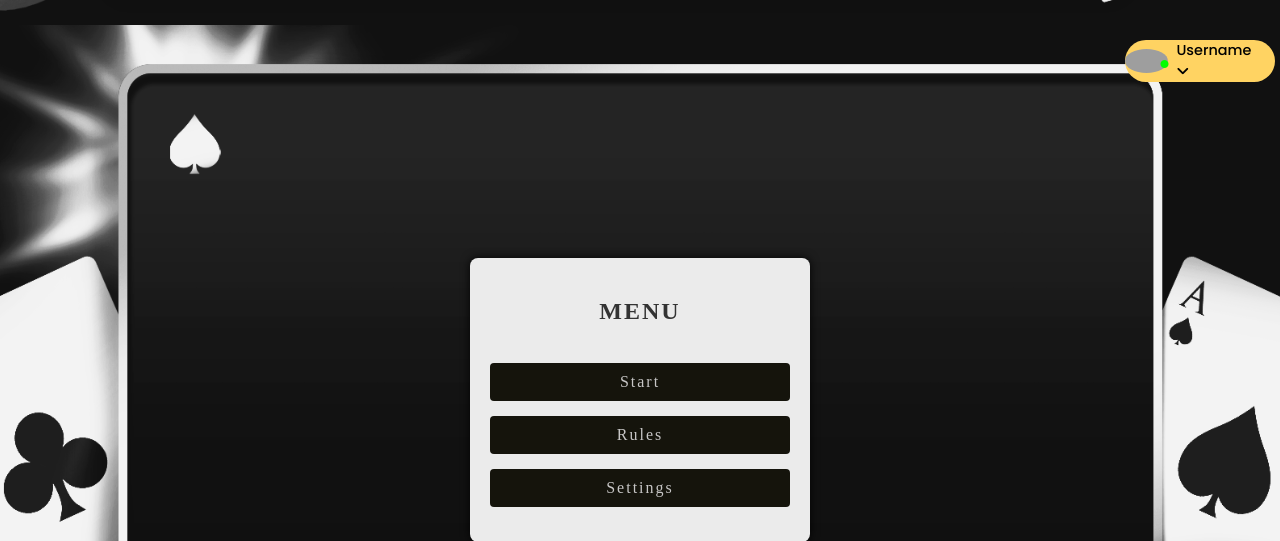
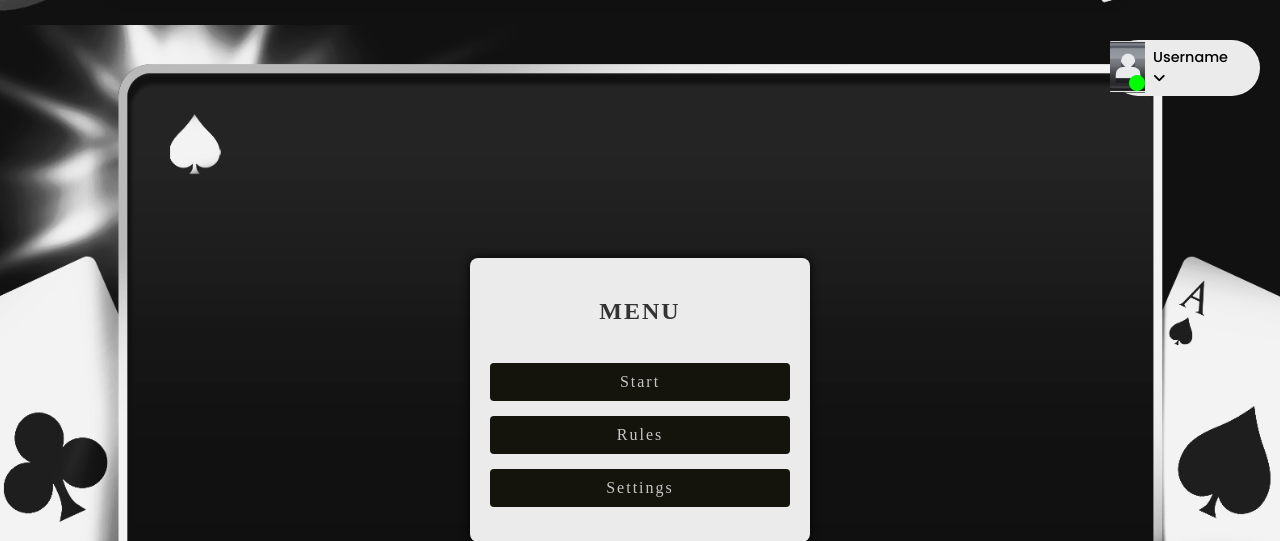
Before and after one commit to iee-ihu-gr-course1941/ADISE23_GAMES, a PHP site: page /HTML/main.html in a window 1280 px wide. Shown: the top 541 px of the page. Run offline with PHP 8.4, Linux system fonts and the light colour scheme; grey boxes are pictures that could not be loaded.

Commit message:
Update user.css

```diff
--- a/CSS/user.css
+++ b/CSS/user.css
@@ -31,18 +31,18 @@
 .profile-dropdown{
     position: absolute;
     top: 40px;
-    right: 5px;
+    right: 20px;
 }
 
 .profile-dropdown-btn{
     display: flex;
     align-items: center;
     justify-content: space-between;
-    padding-right: 1rem;
+    padding-right: 2rem;
     font-size: 0.9rem;
     font-weight: 500;
     border: 1px solid var(--secondary-);
-    background-color: rgb(255, 211, 98);
+    background-color: #ebebeb;
     border-radius: 50px;
     cursor: pointer;
     width: 150px;
@@ -54,12 +54,11 @@
     box-shadow: var(--shadow);
 }
 
-.profile-img{
+.profile-img {
     position: relative;
-    width: 3rem;
-    height: 1.5rem;
-    border-radius: 50%;
-    background: url(../images/user_icon2.png);
+    width: 3.5rem;
+    height: 3.5rem;
+    background: url(../images/profile.png) no-repeat center center;
     background-size: cover;
 }
 
@@ -67,7 +66,7 @@
     position: absolute;
     right: 0;
     bottom: 0.3rem;
-    font-size: 0.5rem;
+    font-size: 1rem;
     color: var(--green);
 }
 
@@ -105,6 +104,7 @@
     transition: background-color 0.2s, padding-left 0.2s;
 }
 
+
 /* move of the user list */
 .profile-dropdown-list-item:hover{
     padding-left: 1.5rem;
```
